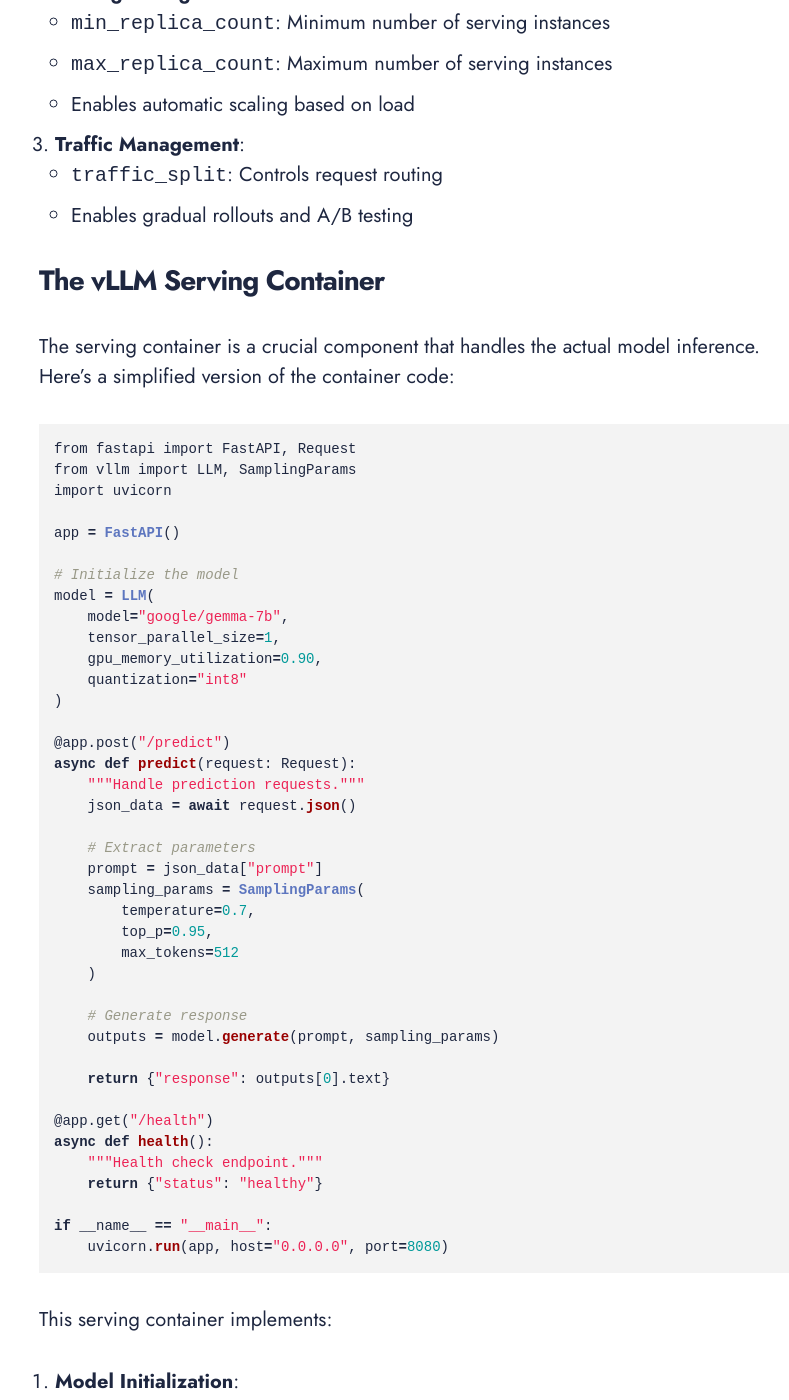
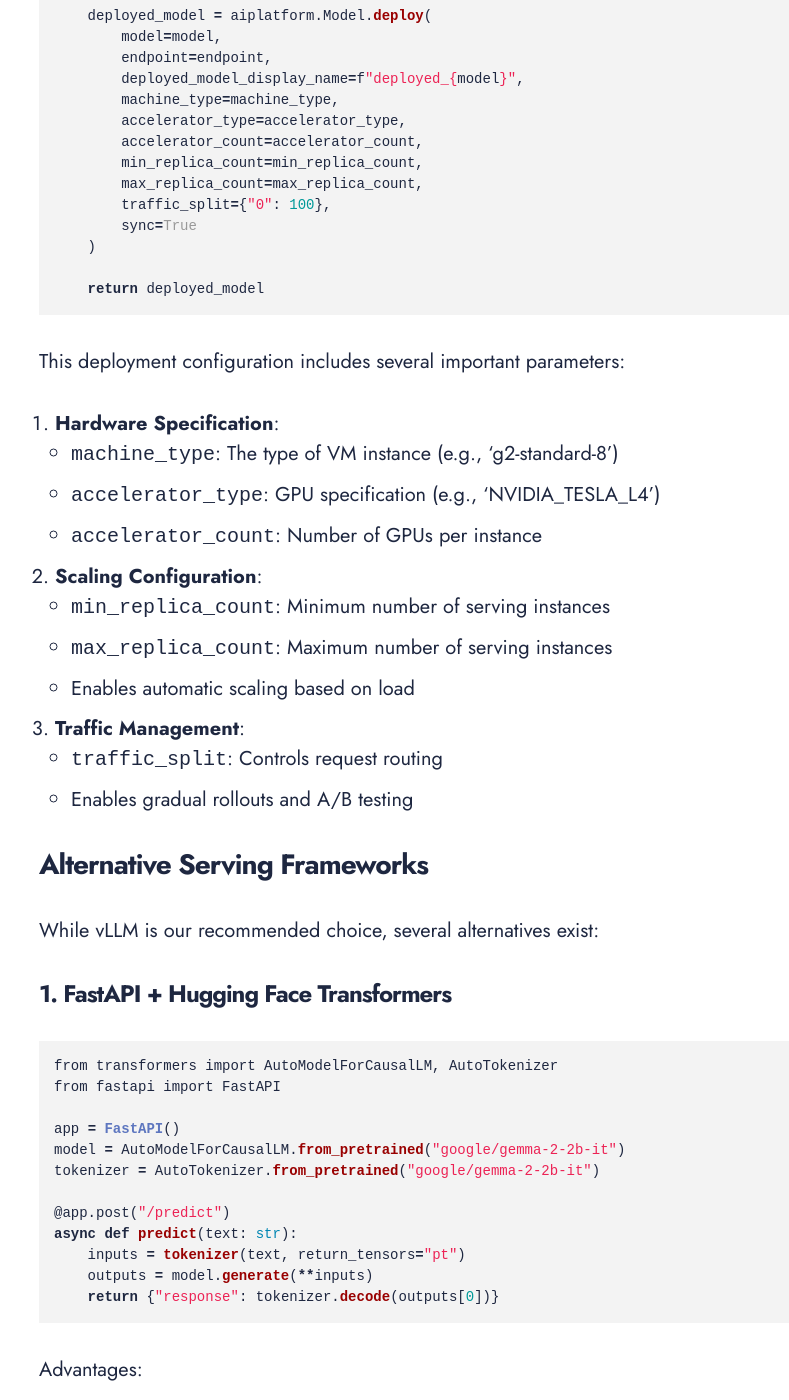
Before and after one commit to hanneshapke/hanneshapke.github.io, a Jekyll site: the page built from _posts/2025-02-17-gemma-vllm-vertex.markdown, in a window 1280 px wide and 1400 px high, scrolled down 7898 px. Shown: the whole window, without its empty margins (221-1010 px from the left). Built offline with Jekyll 4.4.1, drawn with Linux system fonts in a browser that asks for light colours; nearby versions of some CDN libraries; some of the changed text lies outside the part shown.

Commit message:
updated examples

````diff
--- a/_posts/2025-02-17-gemma-vllm-vertex.markdown
+++ b/_posts/2025-02-17-gemma-vllm-vertex.markdown
@@ -54,16 +54,6 @@
 3. A Hugging Face account with access to Gemma models
 4. Basic familiarity with Python and cloud computing concepts
 
-### Setting Up Your Environment
-
-First, install the necessary Python packages:
-
-```bash
-pip install google-cloud-aiplatform
-pip install google-cloud-storage
-pip install vllm
-```
-
 ## Understanding the Deployment Architecture
 
 Our deployment strategy uses vLLM (Versatile Large Language Model) serving framework, which offers several advantages:
@@ -121,14 +113,34 @@
         display_name=display_name,
         artifact_uri=artifact_uri,
         model_id=model_id,
+        description="vLLM model for generating text",
         version_description=version_description,
         serving_container_image_uri=serving_container_image_uri,
         serving_container_health_route="/health",
-        serving_container_predict_route="/predict",
-        serving_container_ports=[8080],
+        serving_container_environment_variables=serving_container_environment_variables,
+        serving_container_predict_route="/generate",
+        serving_container_ports=[8000],
+        serving_container_command=serving_container_command
     )
 
     return model
+
+
+register_model(
+    project="your gcp project id",
+    location="us-central1",  # or your preferred region
+    display_name="gemma-vllm",
+    model_id="gemma_vllm_001",
+    version_description="Initial Gemma vLLM deployment",
+    serving_container_image_uri="us-docker.pkg.dev/vertex-ai/vertex-vision-model-garden-dockers/pytorch-vllm-serve:latest",
+    serving_container_environment_variables={
+        "HUGGING_FACE_HUB_TOKEN": "hf_<your token>"
+    },
+    serving_container_command=["python3", "-m", "vllm.entrypoints.api_server",
+                             "--model=google/gemma-2-2b-it",
+                             "--tensor-parallel-size=1",
+                             "--max_model_len=8126"]
+)
 ```
 
 This code does several important things:
@@ -146,6 +158,12 @@
    - Health check route for monitoring
    - Prediction route for inference
    - Port configuration for network access
+   - Image URI
+   - Container commands
+   - Huggingface token via the environmental variables
+
+#### Note about the container image
+Vertex expects a very specific request - response structure.  Google provide the instructions of how to build such a [container](https://github.com/GoogleCloudPlatform/vertex-ai-samples/blob/069d709eddac1fda7aa877d7404f10e74c82aeb4/community-content/vertex_model_garden/model_oss/vllm/dockerfile/serve.Dockerfile) and they provide a [path](https://github.com/GoogleCloudPlatform/vertex-ai-samples/blob/069d709eddac1fda7aa877d7404f10e74c82aeb4/community-content/vertex_model_garden/model_oss/vllm/vllm.patch) to update the open-source vLLM implementation. Instead of patching and building our own docker image, we short cut the work by reusing the Docker image [provided by Google's model garden](https://console.cloud.google.com/artifacts/docker/vertex-ai/us/vertex-vision-model-garden-dockers/pytorch-vllm-serve).
 
 ### Step 2: Creating an Endpoint
 
@@ -238,8 +256,8 @@
 This deployment configuration includes several important parameters:
 
 1. **Hardware Specification**:
-   - `machine_type`: The type of VM instance (e.g., 'n1-standard-4')
-   - `accelerator_type`: GPU specification (e.g., 'NVIDIA_TESLA_T4')
+   - `machine_type`: The type of VM instance (e.g., 'g2-standard-8')
+   - `accelerator_type`: GPU specification (e.g., 'NVIDIA_TESLA_L4')
    - `accelerator_count`: Number of GPUs per instance
 
 2. **Scaling Configuration**:
@@ -250,68 +268,6 @@
 3. **Traffic Management**:
    - `traffic_split`: Controls request routing
    - Enables gradual rollouts and A/B testing
-
-## The vLLM Serving Container
-
-The serving container is a crucial component that handles the actual model inference. Here's a simplified version of the container code:
-
-```python
-from fastapi import FastAPI, Request
-from vllm import LLM, SamplingParams
-import uvicorn
-
-app = FastAPI()
-
-# Initialize the model
-model = LLM(
-    model="google/gemma-7b",
-    tensor_parallel_size=1,
-    gpu_memory_utilization=0.90,
-    quantization="int8"
-)
-
-@app.post("/predict")
-async def predict(request: Request):
-    """Handle prediction requests."""
-    json_data = await request.json()
-
-    # Extract parameters
-    prompt = json_data["prompt"]
-    sampling_params = SamplingParams(
-        temperature=0.7,
-        top_p=0.95,
-        max_tokens=512
-    )
-
-    # Generate response
-    outputs = model.generate(prompt, sampling_params)
-
-    return {"response": outputs[0].text}
-
-@app.get("/health")
-async def health():
-    """Health check endpoint."""
-    return {"status": "healthy"}
-
-if __name__ == "__main__":
-    uvicorn.run(app, host="0.0.0.0", port=8080)
-```
-
-This serving container implements:
-
-1. **Model Initialization**:
-   - Loads the Gemma model with specific configurations
-   - Sets up GPU memory utilization
-   - Applies quantization for optimization
-
-2. **Prediction Endpoint**:
-   - Handles incoming requests
-   - Processes prompts with customizable parameters
-   - Returns generated responses
-
-3. **Health Checking**:
-   - Provides an endpoint for monitoring
-   - Enables automated health tracking
 
 ## Alternative Serving Frameworks
 
@@ -324,8 +280,8 @@
 from fastapi import FastAPI
 
 app = FastAPI()
-model = AutoModelForCausalLM.from_pretrained("google/gemma-7b")
-tokenizer = AutoTokenizer.from_pretrained("google/gemma-7b")
+model = AutoModelForCausalLM.from_pretrained("google/gemma-2-2b-it")
+tokenizer = AutoTokenizer.from_pretrained("google/gemma-2-2b-it")
 
 @app.post("/predict")
 async def predict(text: str):
````
Also changed, not shown: other parts of _posts/2025-02-17-gemma-vllm-vertex.markdown (+3 -1 lines).
